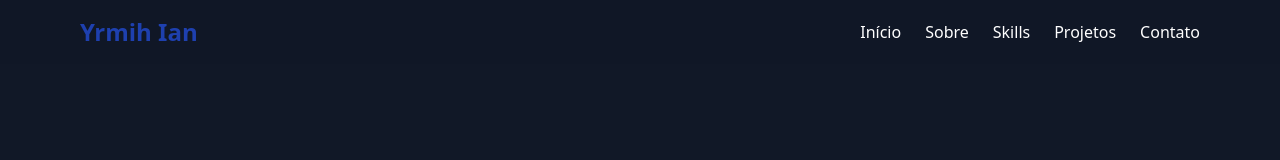
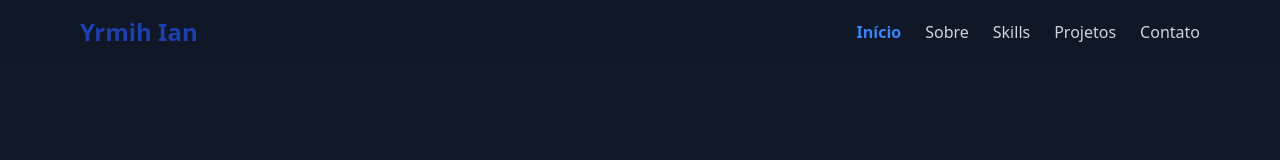
Before and after one commit to Yrmih/portfolio-web, a Next.js app: page / in a window 1280 px wide. Shown: the top 160 px of the page. Built offline with nearby package versions, Linux system fonts and the light colour scheme.

Commit message:
feat: substituir links de âncoras por componentes NavLink no Header

```diff
--- a/src/components/Header.tsx
+++ b/src/components/Header.tsx
@@ -1,6 +1,7 @@
 "use client";
 
 import { useState } from "react";
+import NavLink from "./NavLink";
 
 export default function Header() {
   const [isOpen, setIsOpen] = useState(false);
@@ -19,9 +20,7 @@
         <ul className="hidden md:flex space-x-6">
           {links.map((link) => (
             <li key={link.href}>
-              <a href={link.href} className="hover:text-blue-500">
-                {link.name}
-              </a>
+              <NavLink href={link.href}>{link.name}</NavLink>
             </li>
           ))}
         </ul>
@@ -33,9 +32,7 @@
         <ul className="md:hidden flex flex-col items-center bg-gray-900/95 space-y-4 py-4">
           {links.map((link) => (
             <li key={link.href}>
-              <a href={link.href} onClick={() => setIsOpen(false)}>
-                {link.name}
-              </a>
+              <NavLink href={link.href}>{link.name}</NavLink>
             </li>
           ))}
         </ul>
```
